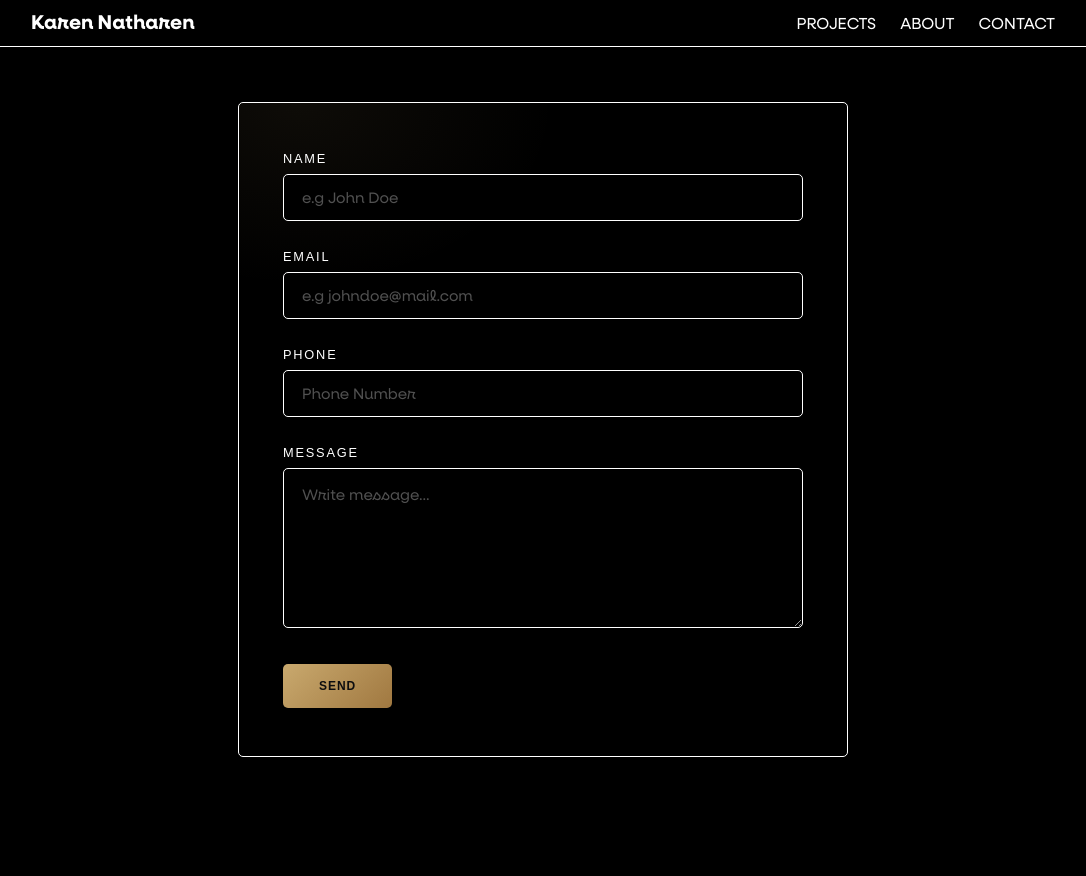
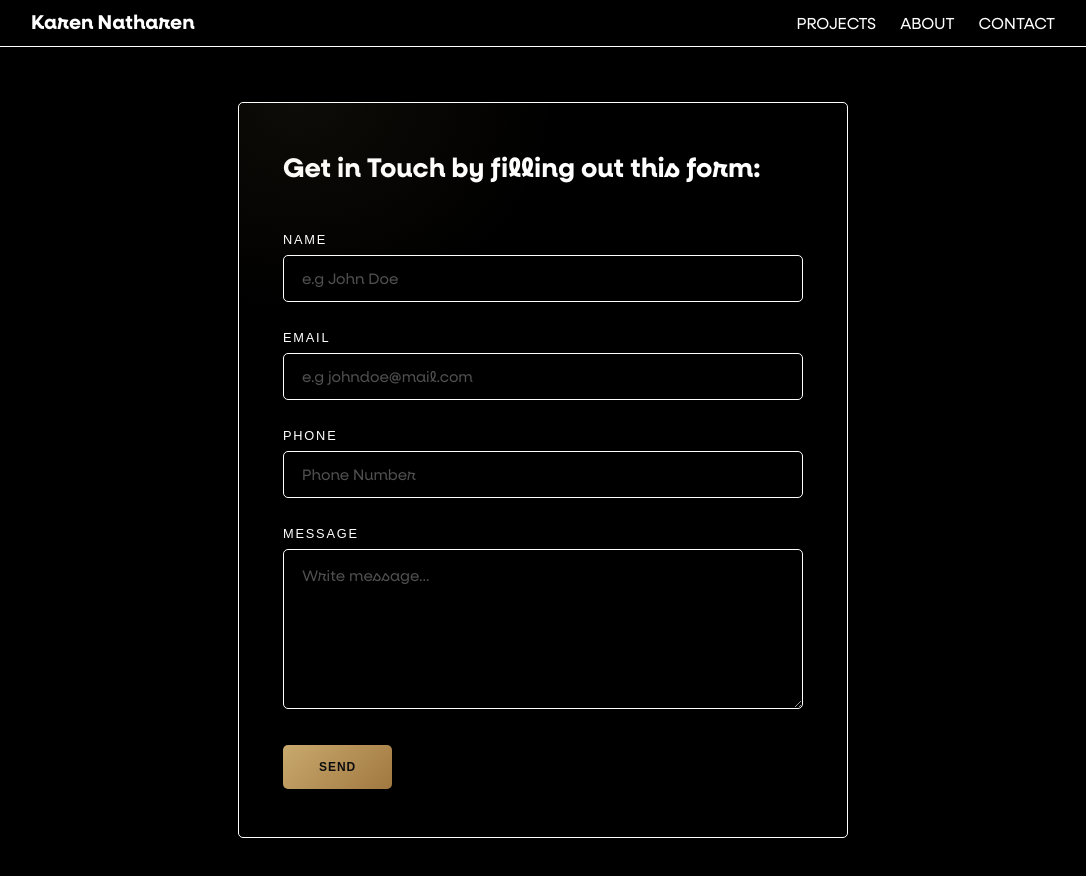
Before and after one commit to ConjecturesandRefutations/Karen-Website, a React (Vite) app: page /contact in a window 1280 px wide. Shown: the top 876 px of the page, without its empty margins (97-1183 px from the left). Built offline with nearby package versions, Linux system fonts and the light colour scheme; a web font is replaced by a local one.

Commit message:
contact page h1

```diff
--- a/src/pages/Contact.jsx
+++ b/src/pages/Contact.jsx
@@ -4,8 +4,9 @@ export default function Contact() {
 
   return (
     <div className="contact">
+
           <form action="https://formsubmit.co/karen.natharen@gmail.com" method="POST" className="contact-form">
-
+          <h1 className="contact-title">Get in Touch by filling out this form:</h1>
           <div className="form-wrapper">
 
             <label for="name" className="form-label">Name</label>
--- a/src/styles/Contact.css
+++ b/src/styles/Contact.css
@@ -5,6 +5,13 @@
   padding-bottom: 8%;
   display: flex;
   justify-content: center
+}
+
+.contact-title{
+    color: white;
+    font-size: 27px;
+    margin-top: 0;
+    font-family: "Neulis", sans-serif;
 }
 
 /* ── Root Variables ──────────────────────────────────────── */
```
